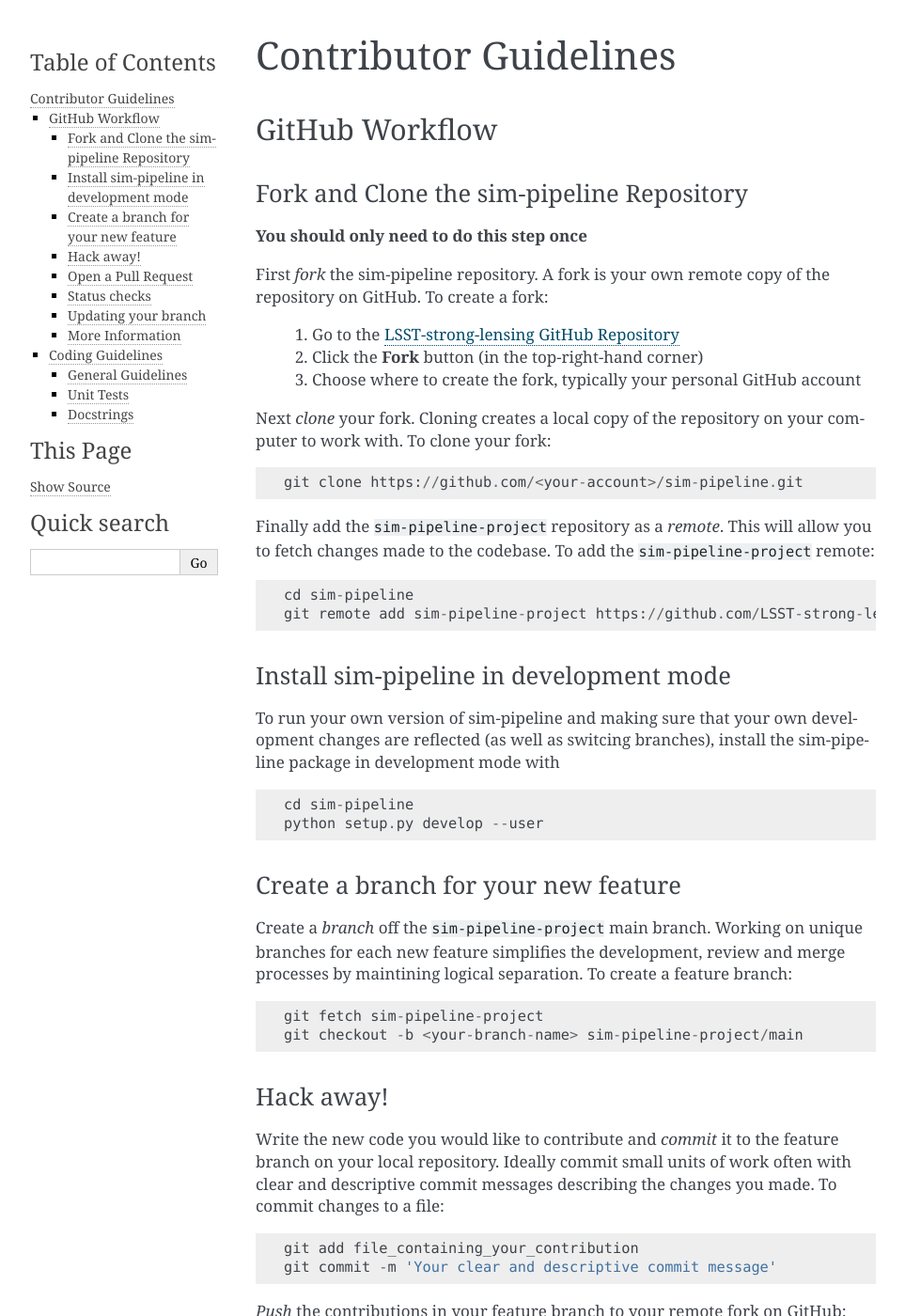
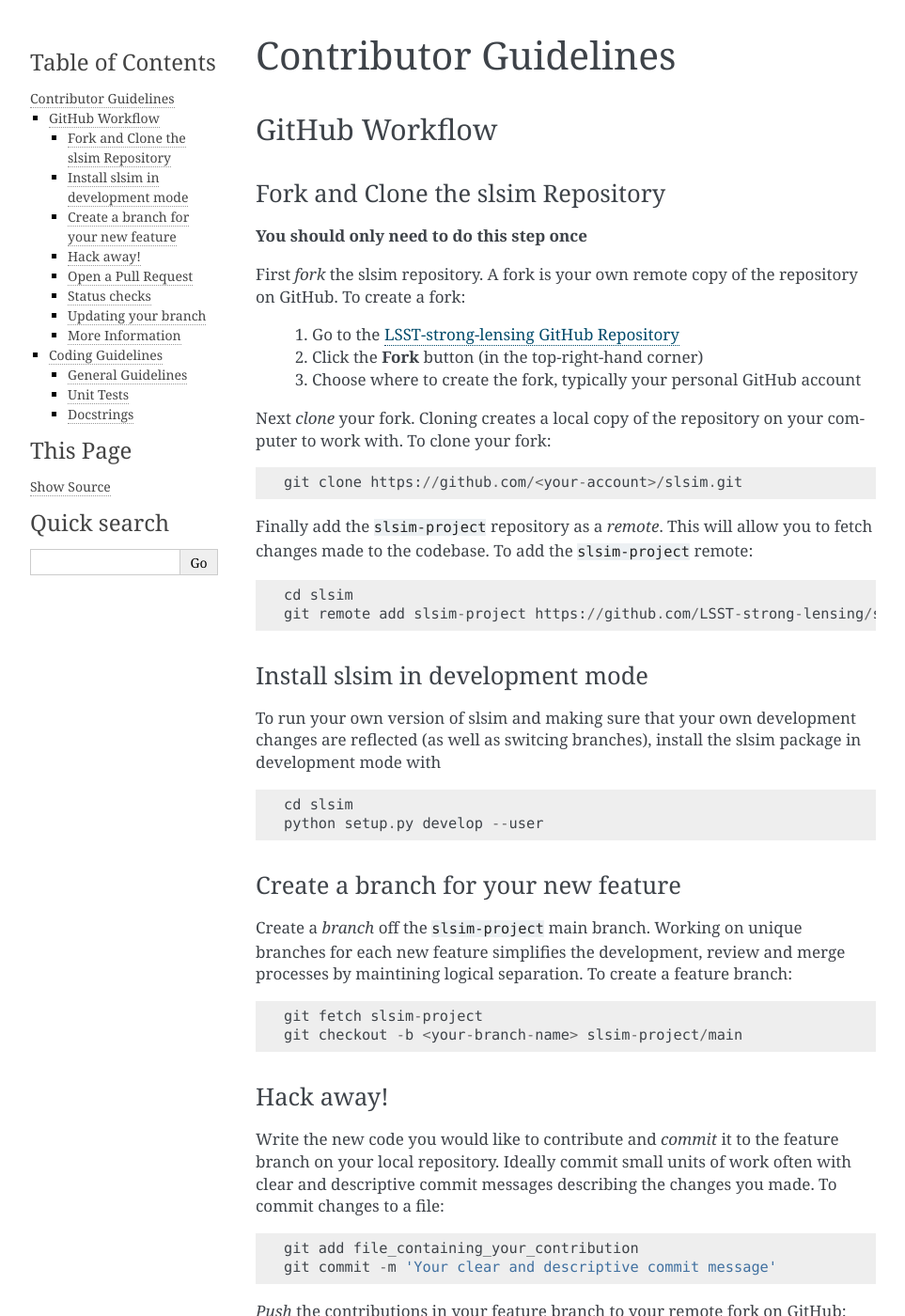
Before and after one commit to LSST-strong-lensing/slsim, a Sphinx documentation site: the page built from docs/contributing.rst, in a window 1280 px wide and 1400 px high. Shown: the whole window at 94% size, without its empty margins (148-1111 px from the left). Built offline with Sphinx 7.4.7, drawn with Linux system fonts in a browser that asks for light colours; pages that are not in the unit, such as notebooks, are missing from menus; some of the changed text lies outside the part shown.

Commit message:
changed name of the sim-pipeline to slsim.

```diff
--- a/CONTRIBUTING.rst
+++ b/CONTRIBUTING.rst
@@ -4,13 +4,13 @@
 GitHub Workflow
 ---------------
 
-Fork and Clone the sim-pipeline Repository
+Fork and Clone the slsim Repository
 ^^^^^^^^^^^^^^^^^^^^^^^^^^^^^^^^^^^^^^^^^^
 **You should only need to do this step once**
 
-First *fork* the sim-pipeline repository. A fork is your own remote copy of the repository on GitHub. To create a fork:
+First *fork* the slsim repository. A fork is your own remote copy of the repository on GitHub. To create a fork:
 
-  1. Go to the `LSST-strong-lensing GitHub Repository <https://github.com/LSST-strong-lensing/sim-pipeline>`_
+  1. Go to the `LSST-strong-lensing GitHub Repository <https://github.com/LSST-strong-lensing/slsim>`_
   2. Click the **Fork** button (in the top-right-hand corner)
   3. Choose where to create the fork, typically your personal GitHub account
 
@@ -18,37 +18,37 @@
 
 ::
 
-   git clone https://github.com/<your-account>/sim-pipeline.git
+   git clone https://github.com/<your-account>/slsim.git
 
 
-Finally add the ``sim-pipeline-project`` repository as a *remote*. This will allow you to fetch changes made to the codebase. To add the ``sim-pipeline-project`` remote:
+Finally add the ``slsim-project`` repository as a *remote*. This will allow you to fetch changes made to the codebase. To add the ``slsim-project`` remote:
 
 ::
 
-  cd sim-pipeline
-  git remote add sim-pipeline-project https://github.com/LSST-strong-lensing/sim-pipeline.git
+  cd slsim
+  git remote add slsim-project https://github.com/LSST-strong-lensing/slsim.git
 
 
-Install sim-pipeline in development mode
+Install slsim in development mode
 ^^^^^^^^^^^^^^^^^^^^^^^^^^^^^^^^^^^^^^^^
-To run your own version of sim-pipeline and making sure that your own development changes are reflected (as well as switcing branches),
-install the sim-pipeline package in development mode with
+To run your own version of slsim and making sure that your own development changes are reflected (as well as switcing branches),
+install the slsim package in development mode with
 
 ::
 
-  cd sim-pipeline
+  cd slsim
   python setup.py develop --user
 
 
 Create a branch for your new feature
 ^^^^^^^^^^^^^^^^^^^^^^^^^^^^^^^^^^^^
 
-Create a *branch* off the ``sim-pipeline-project`` main branch. Working on unique branches for each new feature simplifies the development, review and merge processes by maintining logical separation. To create a feature branch:
+Create a *branch* off the ``slsim-project`` main branch. Working on unique branches for each new feature simplifies the development, review and merge processes by maintining logical separation. To create a feature branch:
 
 ::
 
-  git fetch sim-pipeline-project
-  git checkout -b <your-branch-name> sim-pipeline-project/main
+  git fetch slsim-project
+  git checkout -b <your-branch-name> slsim-project/main
 
 
 Hack away!
@@ -79,13 +79,13 @@
 Open a Pull Request
 ^^^^^^^^^^^^^^^^^^^
 
-When you feel that work on your new feature is complete, you should create a *Pull Request*. This will propose your work to be merged into the main sim-pipeline repository.
+When you feel that work on your new feature is complete, you should create a *Pull Request*. This will propose your work to be merged into the main slsim repository.
 
-  1. Go to `sim-pipeline Pull Requests <https://github.com/LSST-strong-lensing/sim-pipeline/pulls>`_
+  1. Go to `slsim Pull Requests <https://github.com/LSST-strong-lensing/slsim/pulls>`_
   2. Click the green **New pull request** button
   3. Click **compare across forks**
-  4. Confirm that the base fork is ``LSST-strong-lensing/sim-pipeline`` and the base branch is ``main``
-  5. Confirm the head fork is ``<your-account>/sim-pipeline`` and the compare branch is ``<your-branch-name>``
+  4. Confirm that the base fork is ``LSST-strong-lensing/slsim`` and the base branch is ``main``
+  5. Confirm the head fork is ``<your-account>/slsim`` and the compare branch is ``<your-branch-name>``
   6. Give your pull request a title and fill out the the template for the description
   7. Click the green **Create pull request** button
 
@@ -102,22 +102,22 @@
 Updating your branch
 ^^^^^^^^^^^^^^^^^^^^
 
-As you work on your feature, new commits might be made to the ``sim-pipeline-project`` main branch. You will need to update your branch with these new commits before your pull request can be accepted. You can achieve this in a few different ways:
+As you work on your feature, new commits might be made to the ``slsim-project`` main branch. You will need to update your branch with these new commits before your pull request can be accepted. You can achieve this in a few different ways:
 
   - If your pull request has no conflicts, click **Update branch**
   - If your pull request has conflicts, click **Resolve conflicts**, manually resolve the conflicts and click **Mark as resolved**
-  - *merge* the ``sim-pipeline-project`` main branch from the command line:
+  - *merge* the ``slsim-project`` main branch from the command line:
 
     ::
 
-        git fetch sim-pipeline-project
-        git merge sim-pipeline-project/main
+        git fetch slsim-project
+        git merge slsim-project/main
 
-  - *rebase* your feature branch onto the ``sim-pipeline-project`` main branch from the command line:
+  - *rebase* your feature branch onto the ``slsim-project`` main branch from the command line:
     ::
 
-        git fetch sim-pipeline-project
-        git rebase sim-pipeline-project/main
+        git fetch slsim-project
+        git rebase slsim-project/main
 
 
 **Warning**: It is bad practice to *rebase* commits that have already been pushed to a remote such as your fork. Rebasing creates new copies of your commits that can cause the local and remote branches to diverge. ``git push --force`` will **overwrite** the remote branch with your newly rebased local branch. This is strongly discouraged, particularly when working on a shared branch where you could erase a collaborators commits.
@@ -135,14 +135,14 @@
 Coding Guidelines
 -----------------
 
-Before your pull request can be merged into the codebase, it will be reviewed by one of the sim-pipeline developers and required to pass a number of automated checks. Below are a minimum set of guidelines for developers to follow:
+Before your pull request can be merged into the codebase, it will be reviewed by one of the slsim developers and required to pass a number of automated checks. Below are a minimum set of guidelines for developers to follow:
 
 General Guidelines
 ^^^^^^^^^^^^^^^^^^
 
-- sim-pipeline is compatible with Python>=3.7 (see `setup.cfg <https://github.com/herjy/sim-pipeline/blob/main/setup.cfg>`_). sim-pipeline *does not* support backwards compatibility with Python 2.x; `six`, `__future__` and `2to3` should not be used.
+- slsim is compatible with Python>=3.7 (see `setup.cfg <https://github.com/herjy/slsim/blob/main/setup.cfg>`_). slsim *does not* support backwards compatibility with Python 2.x; `six`, `__future__` and `2to3` should not be used.
 - All contributions should follow the `PEP8 Style Guide for Python Code <https://www.python.org/dev/peps/pep-0008/>`_. We recommend using `flake8 <https://flake8.pycqa.org/>`__ to check your code for PEP8 compliance.
-- Importing sim-pipeline should only depend on having `NumPy <https://www.numpy.org>`_, `SciPy <https://www.scipy.org/>`_ and `Astropy <https://www.astropy.org/>`__ installed.
+- Importing slsim should only depend on having `NumPy <https://www.numpy.org>`_, `SciPy <https://www.scipy.org/>`_ and `Astropy <https://www.astropy.org/>`__ installed.
 - Code will be grouped into submodules based on broad science areas.
 - For more information see the `Astropy Coding Guidelines <http://docs.astropy.org/en/latest/development/codeguide.html>`_.
 
--- a/ONBOARDING.rst
+++ b/ONBOARDING.rst
@@ -29,4 +29,4 @@
 For pipeline specific discussion, please join #sl-pipeline and #lensed-sn-integration in particular.
 
 
-.. _Contributing: https://sim-pipeline.readthedocs.io/en/latest/contributing.html
+.. _Contributing: https://slsim.readthedocs.io/en/latest/contributing.html
--- a/docs/conf.py
+++ b/docs/conf.py
@@ -47,7 +47,7 @@
 master_doc = "index"
 
 # General information about the project.
-project = "sim-pipeline"
+project = "slsim"
 copyright = "2022, DESC & SLSC"
 author = "DESC & SLSC"
 
@@ -128,7 +128,7 @@
     (
         master_doc,
         "slsim.tex",
-        "sim-pipeline Documentation",
+        "slsim Documentation",
         "DESC & SLSC",
         "manual",
     ),
@@ -139,7 +139,7 @@
 
 # One entry per manual page. List of tuples
 # (source start file, name, description, authors, manual section).
-man_pages = [(master_doc, "slsim", "sim-pipeline Documentation", [author], 1)]
+man_pages = [(master_doc, "slsim", "slsim Documentation", [author], 1)]
 
 
 # -- Options for Texinfo output ----------------------------------------
@@ -151,7 +151,7 @@
     (
         master_doc,
         "slsim",
-        "sim-pipeline Documentation",
+        "slsim Documentation",
         author,
         "slsim",
         "One line description of project.",
--- a/docs/usage.rst
+++ b/docs/usage.rst
@@ -2,6 +2,6 @@
 Usage
 =====
 
-To use sim-pipeline in a project::
+To use slsim in a project::
 
     import slsim
--- a/slsim/__init__.py
+++ b/slsim/__init__.py
@@ -1,4 +1,4 @@
-"""Top-level package for sim-pipeline."""
+"""Top-level package for slsim."""
 
 __author__ = """DESC/SLSC"""
 __version__ = "0.1.0"
```
Also changed, not shown: README.rst (+11 -11 lines), docs/installation.rst (+6 -6 lines), setup.cfg (+4 -4 lines), 6 other files.
